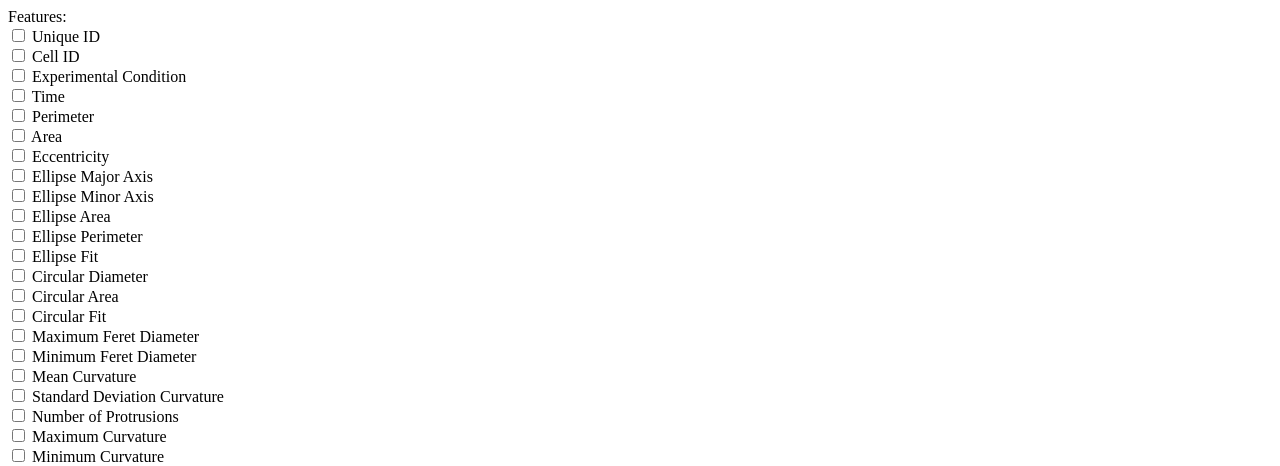
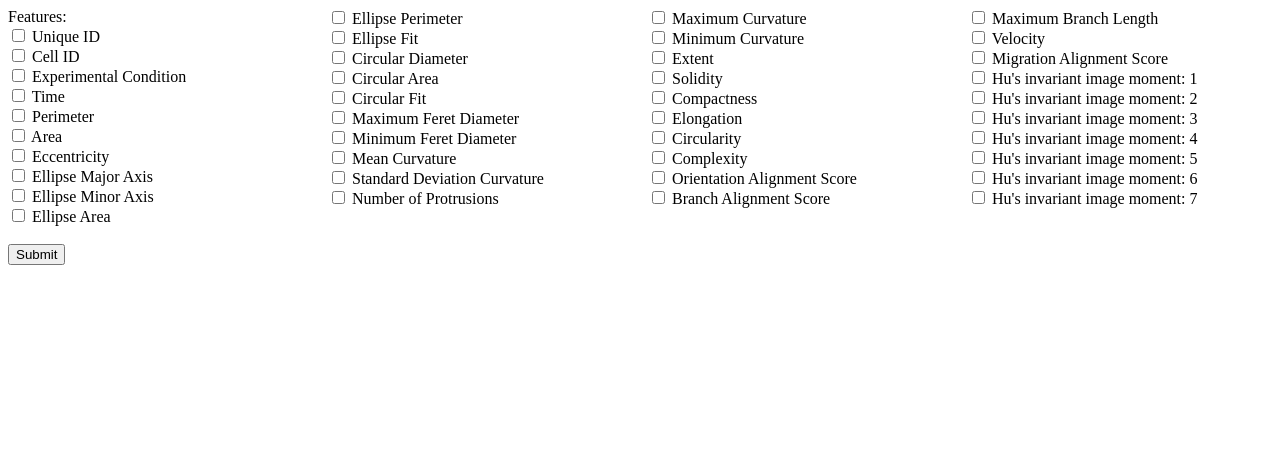
Before and after one commit to jkruzan/cluster-vis, a Django app: page / in a window 1280 px wide. Shown: the top 466 px of the page. After the commit the page ends 265 px from the top, so only its background shows below. Run offline with Django 4.2, Linux system fonts and the light colour scheme.

Commit message:
Reformat homepage

```diff
--- a/clustervis/charts/charts.py
+++ b/clustervis/charts/charts.py
@@ -34,5 +34,5 @@ def get_parallel_coordinates_chart(df, colored_feat, features):
     fig = px.parallel_coordinates(df.sample(frac=0.001), color=colored_feat,
                                 dimensions=features,
                                 color_continuous_scale=px.colors.diverging.Tealrose,
-                                color_continuous_midpoint=df[colored_feat].median())
+                                color_continuous_midpoint=df[colored_feat].max()/2)
     return plot(fig,output_type='div',show_link=False,link_text="")
--- a/clustervis/charts/templates/charts/form.html
+++ b/clustervis/charts/templates/charts/form.html
@@ -5,13 +5,27 @@
     <meta charset="utf-8">
     <meta name="viewport" content="width=device-width, initial-scale=1">
     <title>Form</title>
+    <style>
+        .featurelist{
+        -webkit-column-count: 4; /* Chrome, Safari, Opera */
+        -moz-column-count: 4; /* Firefox */
+        column-count: 4;
+        }
+    </style>
 </head>
 <body>
+
     <form action="/chart/" method="post">
+        <div class="featurelist">
         {% csrf_token %}
         {{ form }}
-        <input type="submit" value="Submit">
+        </div>
+        <div>
+            <br>
+            <input type="submit" value="Submit">
+        </div>
     </form>
+
 </body>
 
 </html>
--- a/clustervis/charts/views.py
+++ b/clustervis/charts/views.py
@@ -33,7 +33,7 @@ def features_form(request):
     if request.method == 'POST':
         form = FeaturesForm(request.POST)
         if form.is_valid():
-            return HttpResponseRedirect('DIRECT RESPONSE')
+            return HttpResponseRedirect('/chart')
     else:
         form = FeaturesForm()
     return render(request, 'charts/form.html', {form: form})
```
